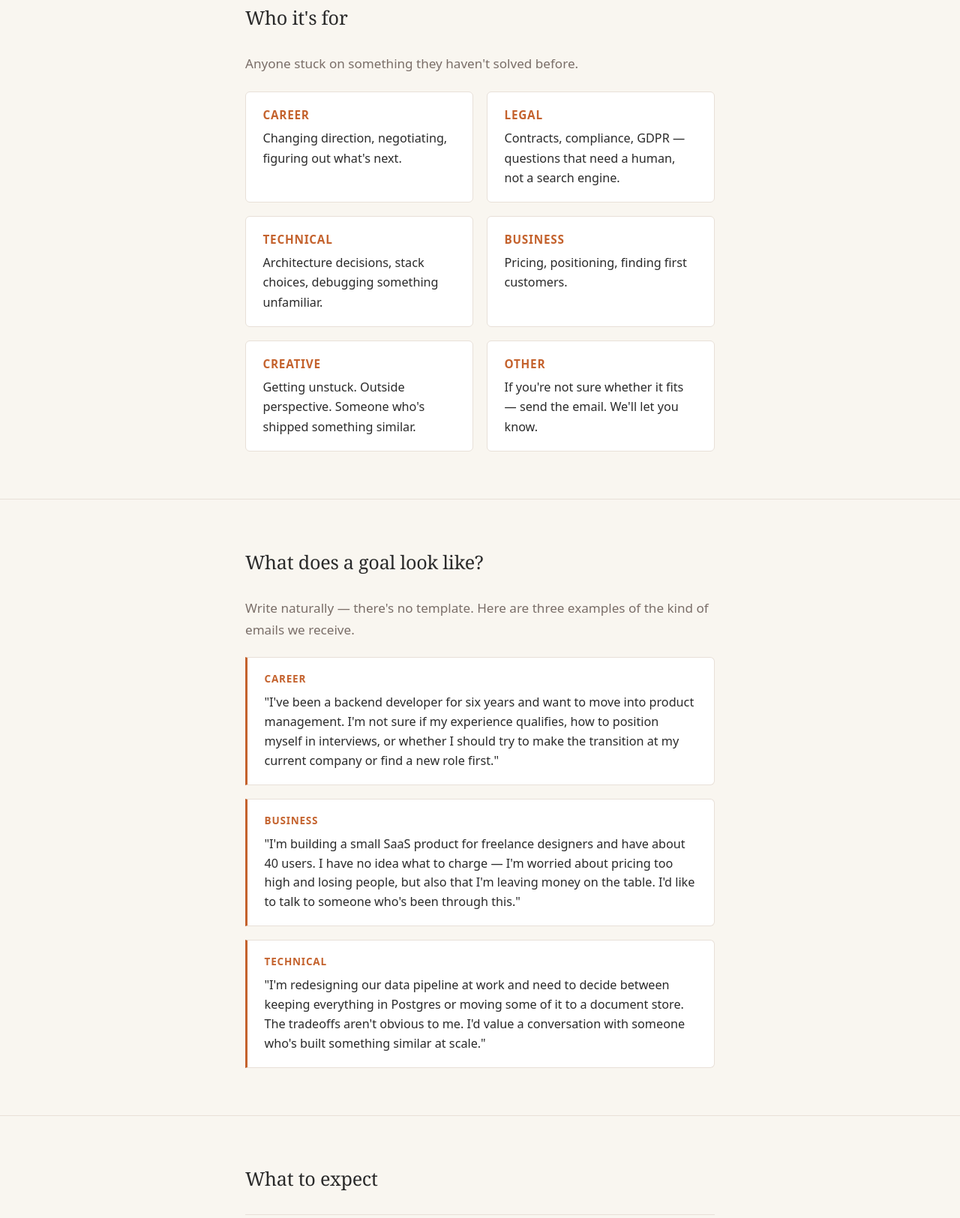
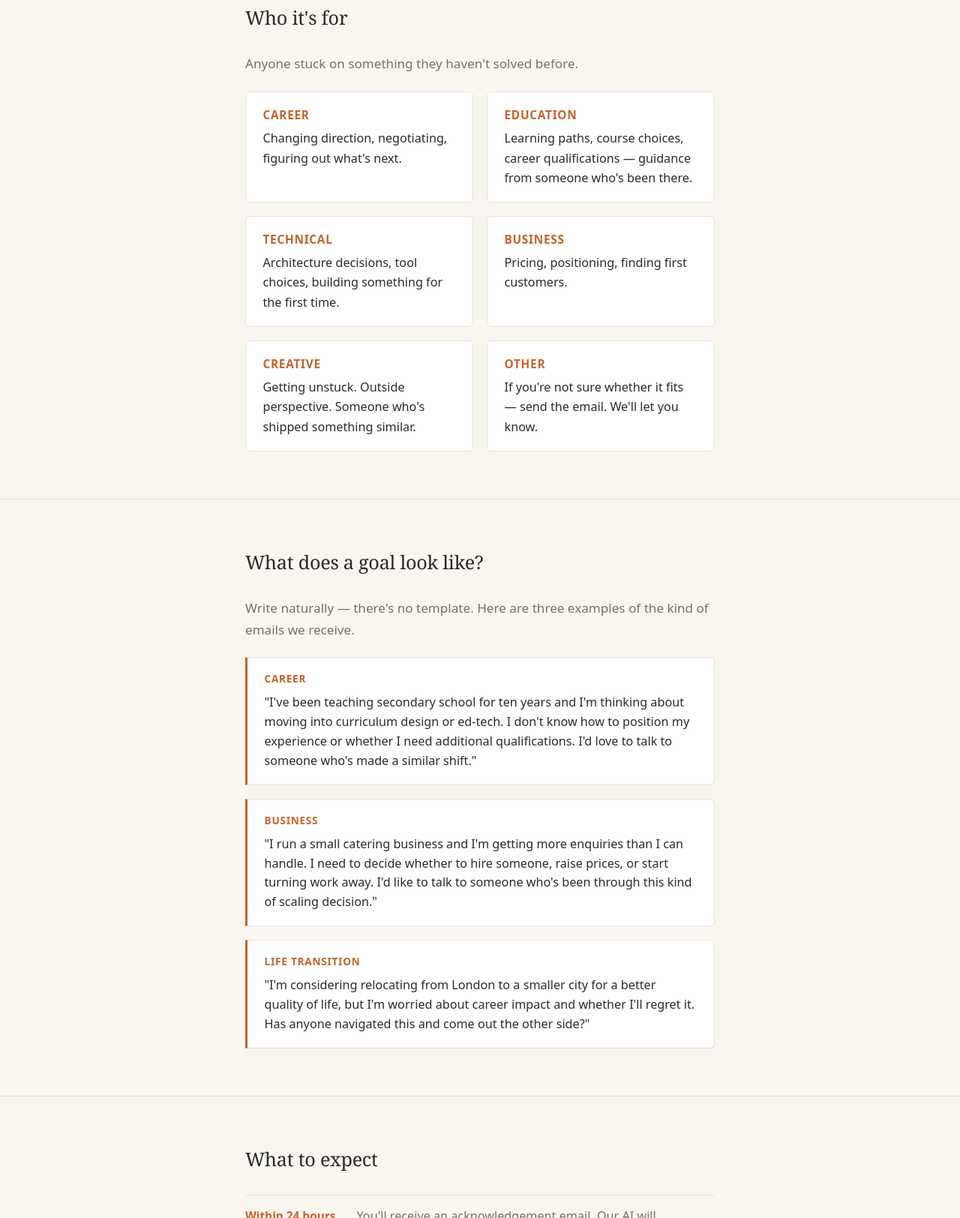
Before and after one commit to WE3io/eskp.in, a website: page public/index.html in a window 1280 px wide. Shown: the part 1718-3342 px from the top of the page at 75% size. Drawn offline with Linux system fonts and the light colour scheme.

Commit message:
fix: TSK-155/156/157 remove excluded domains from public copy
- index.html: replaced Legal use case with Education; broadened Technical
  card; diversified 3 example goals (teaching→curriculum, catering scaling,
  relocation) to reduce tech-heavy bias
- join.html: replaced Legal expertise with Education
- 8 blog CTAs: replaced "career, legal, technical, creative" with
  non-domain-specific phrasing

Aligns all public copy with exclusion register and ICP (TSK-149).

Co-Authored-By: Claude Opus 4.6 <noreply@anthropic.com>

```diff
--- a/public/index.html
+++ b/public/index.html
@@ -464,12 +464,12 @@
             Changing direction, negotiating, figuring out what's next.
           </div>
           <div class="use-case">
-            <strong>Legal</strong>
-            Contracts, compliance, GDPR — questions that need a human, not a search engine.
+            <strong>Education</strong>
+            Learning paths, course choices, career qualifications — guidance from someone who's been there.
           </div>
           <div class="use-case">
             <strong>Technical</strong>
-            Architecture decisions, stack choices, debugging something unfamiliar.
+            Architecture decisions, tool choices, building something for the first time.
           </div>
           <div class="use-case">
             <strong>Business</strong>
@@ -496,15 +496,15 @@
         <div class="examples">
           <div class="example-card">
             <div class="example-label">Career</div>
-            "I've been a backend developer for six years and want to move into product management. I'm not sure if my experience qualifies, how to position myself in interviews, or whether I should try to make the transition at my current company or find a new role first."
+            "I've been teaching secondary school for ten years and I'm thinking about moving into curriculum design or ed-tech. I don't know how to position my experience or whether I need additional qualifications. I'd love to talk to someone who's made a similar shift."
           </div>
           <div class="example-card">
             <div class="example-label">Business</div>
-            "I'm building a small SaaS product for freelance designers and have about 40 users. I have no idea what to charge — I'm worried about pricing too high and losing people, but also that I'm leaving money on the table. I'd like to talk to someone who's been through this."
+            "I run a small catering business and I'm getting more enquiries than I can handle. I need to decide whether to hire someone, raise prices, or start turning work away. I'd like to talk to someone who's been through this kind of scaling decision."
           </div>
           <div class="example-card">
-            <div class="example-label">Technical</div>
-            "I'm redesigning our data pipeline at work and need to decide between keeping everything in Postgres or moving some of it to a document store. The tradeoffs aren't obvious to me. I'd value a conversation with someone who's built something similar at scale."
+            <div class="example-label">Life transition</div>
+            "I'm considering relocating from London to a smaller city for a better quality of life, but I'm worried about career impact and whether I'll regret it. Has anyone navigated this and come out the other side?"
           </div>
         </div>
       </div>
```
Also changed, not shown: public/blog/001-week-2-complete.html (+1 -1 lines), public/blog/002-week-4-payments-and-governance.html (+1 -1 lines), public/blog/003-gdpr-and-sensitive-domains.html (+1 -1 lines), public/blog/004-user-rights-and-growth.html (+1 -1 lines), public/blog/005-operational-hygiene-and-match-quality.html (+1 -1 lines), public/blog/006-security-bias-and-running-out-of-tasks.html (+1 -1 lines), public/blog/007-how-an-ai-runs-a-platform.html (+1 -1 lines), public/blog/008-closing-security-debt-and-a-compliance-gap.html (+1 -1 lines), public/join.html (+2 -2 lines).
